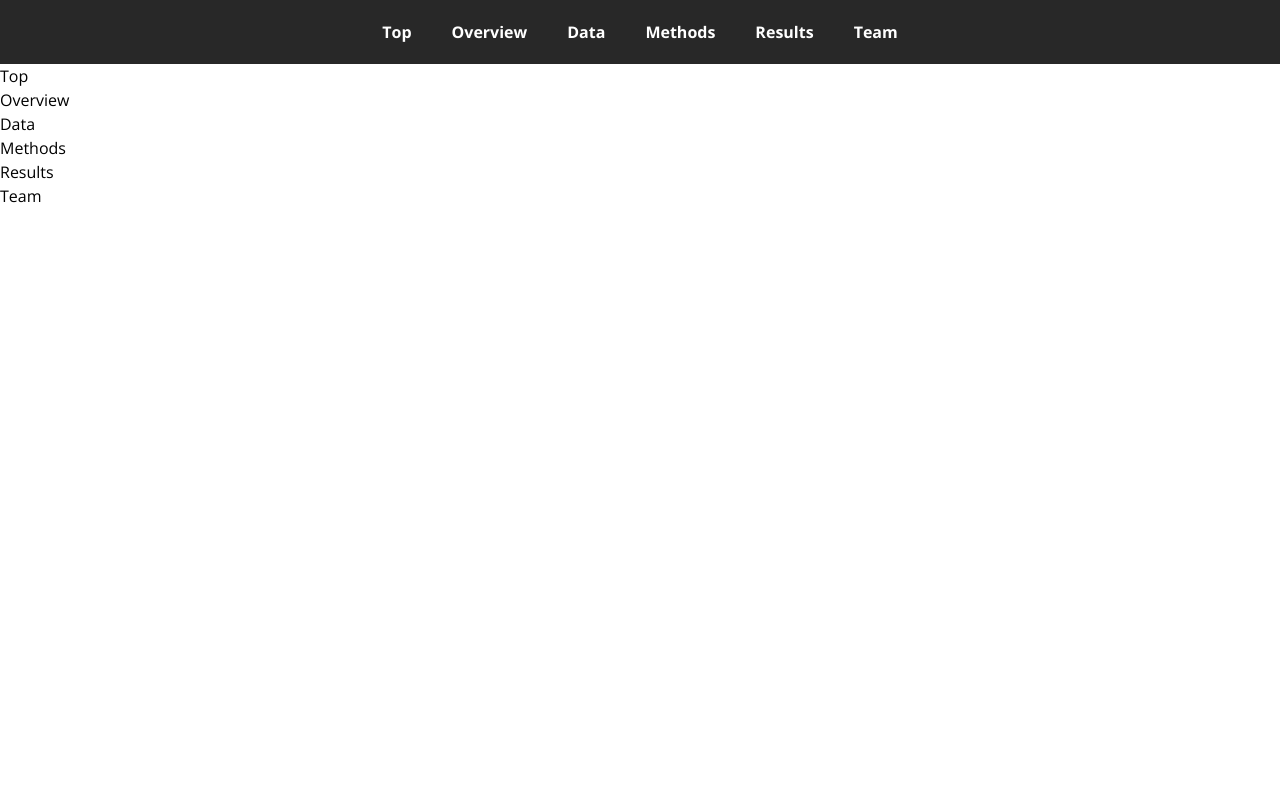
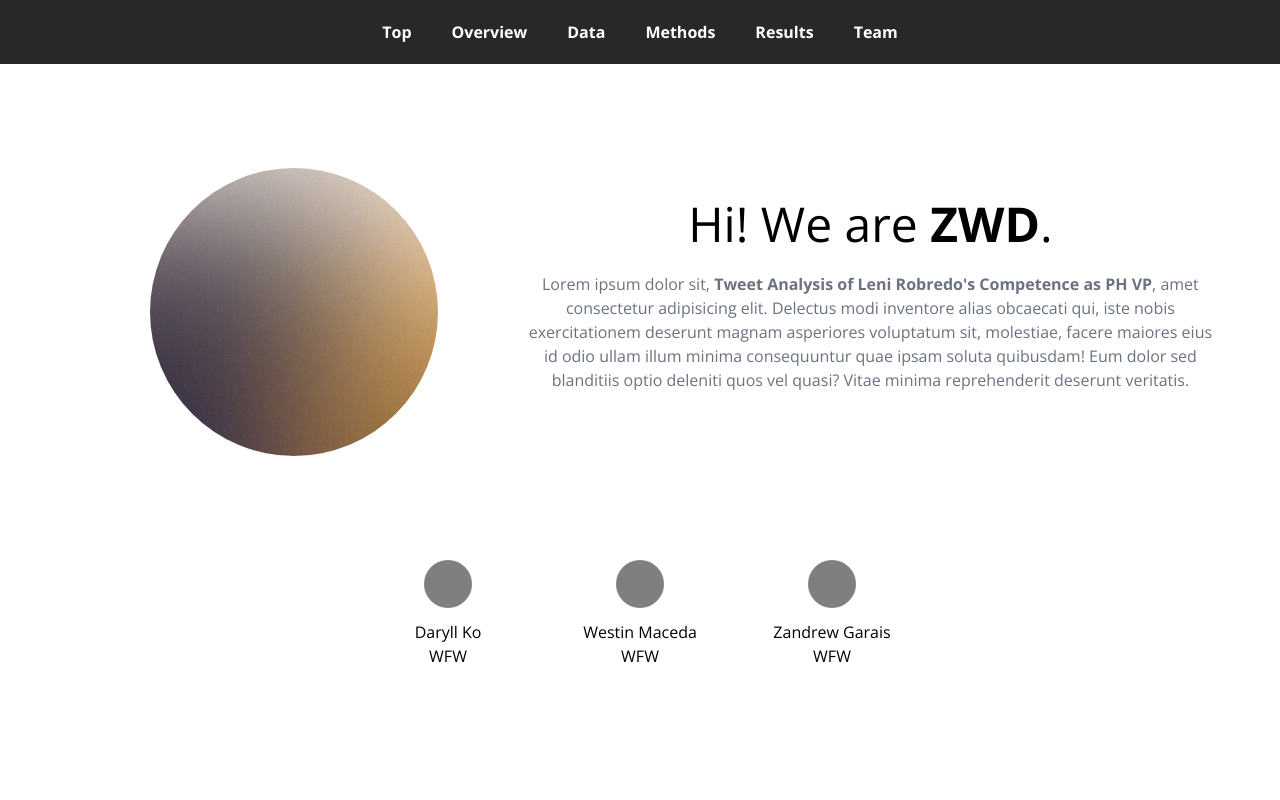
Before and after one commit to daryll-ko/cs132-portfolio, a React (Vite) app: page / in a window 1280 px wide. Shown: the top 800 px of the page. Built offline with nearby package versions, Linux system fonts and the light colour scheme.

Commit message:
feat: replicate top section

```diff
--- a/src/components/App.jsx
+++ b/src/components/App.jsx
@@ -8,7 +8,7 @@ import Navbar from "./Navbar";
 
 function App() {
   return (
-    <div className="font-display">
+    <div className="font-display relative">
       <Navbar />
       <Top />
       <Overview />
--- a/src/components/Navbar.jsx
+++ b/src/components/Navbar.jsx
@@ -1,7 +1,7 @@
 function Navbar() {
   const sections = ["Top", "Overview", "Data", "Methods", "Results", "Team"];
   return (
-    <div className="flex items-center justify-center gap-7 bg-[#282828] py-3 md:gap-10 md:py-5">
+    <div className="sticky top-0 flex items-center justify-center gap-7 bg-[#282828] py-3 md:gap-10 md:py-5">
       {sections.map((section) => (
         <div className="text-sm font-bold text-white md:text-base">
           {section}
--- a/src/components/Top.jsx
+++ b/src/components/Top.jsx
@@ -1,5 +1,59 @@
+import TopCircle from "../assets/top-circle.jpeg";
+
 function Top() {
-  return <div>Top</div>;
+  const members = [
+    {
+      name: "Daryll Ko",
+      section: "WFW",
+    },
+    {
+      name: "Westin Maceda",
+      section: "WFW",
+    },
+    {
+      name: "Zandrew Garais",
+      section: "WFW",
+    },
+  ];
+  return (
+    <section className="min-h-screen border-b border-solid border-black px-6 sm:px-10 lg:px-16">
+      <div className="lg:flex lg:items-center lg:py-16">
+        <div className="flex w-full justify-center py-10">
+          <img
+            src={TopCircle}
+            alt="Profile Picture"
+            className="mx-auto h-48 w-48 rounded-full lg:mx-0 lg:h-72 lg:w-72"
+          />
+        </div>
+        <div className="lg:max-w-[60%]">
+          <h1 className="mb-6 text-center text-3xl md:text-5xl">
+            Hi! We are <span className="font-bold">ZWD</span>.
+          </h1>
+          <p className="mb-8 text-center text-sm leading-6 text-gray-500 sm:text-base">
+            Lorem ipsum dolor sit,{" "}
+            <span className="font-bold">
+              Tweet Analysis of Leni Robredo's Competence as PH VP
+            </span>
+            , amet consectetur adipisicing elit. Delectus modi inventore alias
+            obcaecati qui, iste nobis exercitationem deserunt magnam asperiores
+            voluptatum sit, molestiae, facere maiores eius id odio ullam illum
+            minima consequuntur quae ipsam soluta quibusdam! Eum dolor sed
+            blanditiis optio deleniti quos vel quasi? Vitae minima reprehenderit
+            deserunt veritatis.
+          </p>
+        </div>
+      </div>
+      <div className="flex justify-center">
+        {members.map(({ name, section }) => (
+          <div className="flex w-48 flex-col items-center">
+            <div className="mb-3 h-12 w-12 rounded-full bg-black/50" />
+            <div>{name}</div>
+            <div>{section}</div>
+          </div>
+        ))}
+      </div>
+    </section>
+  );
 }
 
 export default Top;
--- a/src/index.css
+++ b/src/index.css
@@ -6,6 +6,6 @@
 
 @layer utilities {
   .debug {
-    @apply border border-solid border-white sm:border-yellow-500 md:border-green-500 lg:border-cyan-500 xl:border-pink-500 2xl:border-orange-500;
+    @apply border border-solid border-black sm:border-yellow-500 md:border-green-500 lg:border-cyan-500 xl:border-pink-500 2xl:border-orange-500;
   }
 }
```
Also changed, not shown: src/assets/top-circle.jpeg (added).
